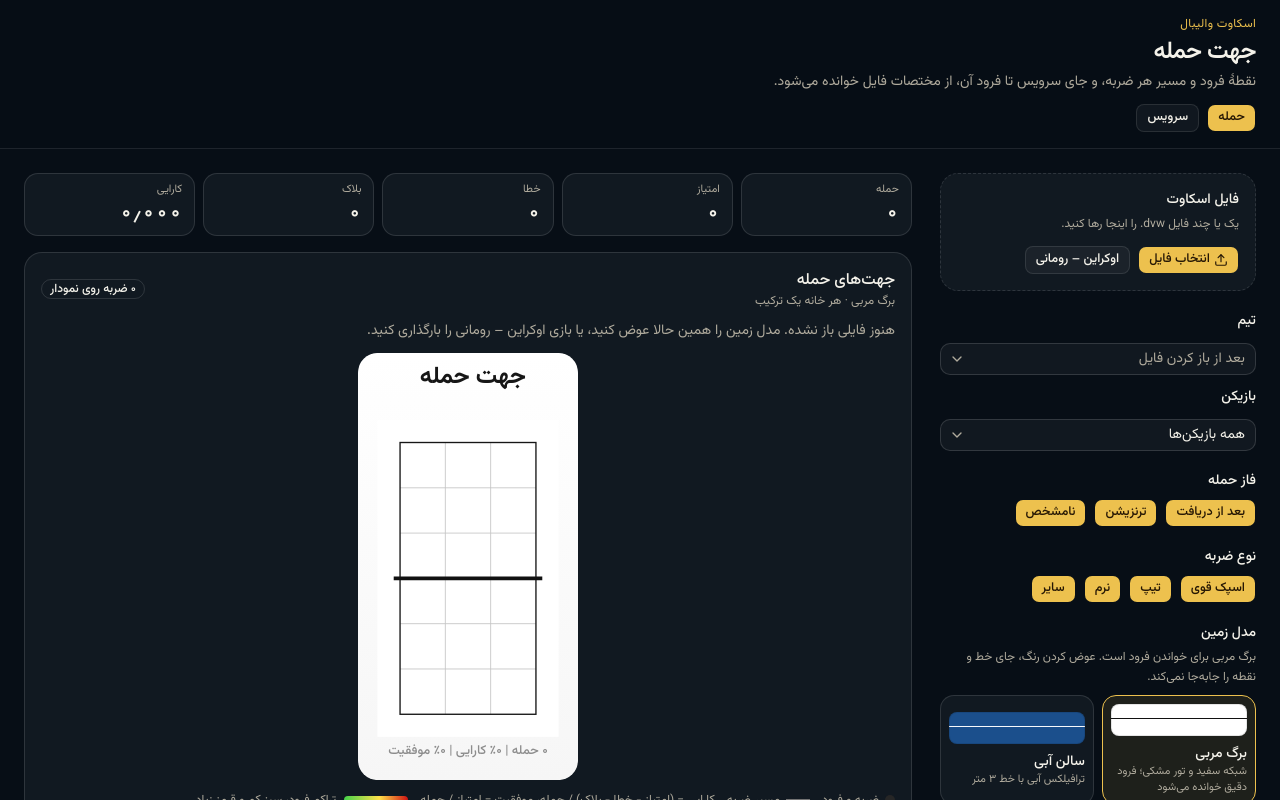
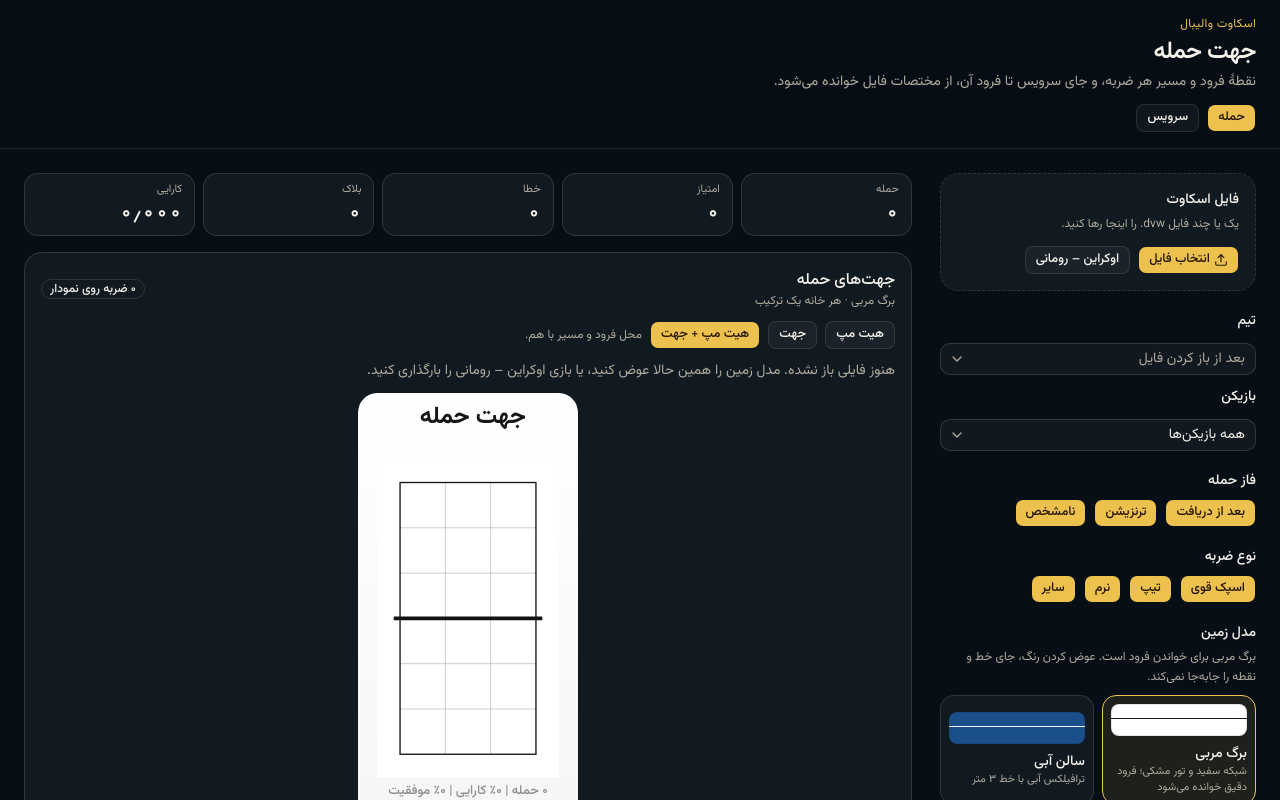
Before and after one commit to kiyarashM13/Volley_heatmap, a Next.js app: page / in a window 1280 px wide. Shown: the top 800 px of the page. Built offline with nearby package versions, Linux system fonts and the light colour scheme.

Commit message:
Put the three chart modes above the court.
The audience can switch among landing heatmap, direction lines, and both without leaving the diagram.

Co-authored-by: kiyarash.maleki13 <kiyarash.maleki13@gmail.com>

```diff
--- a/components/attack-app.tsx
+++ b/components/attack-app.tsx
@@ -24,10 +24,10 @@ const HITS: { id: Hit; label: string }[] = [
   { id: "other", label: "سایر" },
 ]
 
-const PLOTS: { id: PlotMode; label: string }[] = [
-  { id: "both", label: "هر دو" },
-  { id: "heatmap", label: "نقشه حرارتی" },
-  { id: "lines", label: "جهت" },
+const PLOTS: { id: PlotMode; label: string; hint: string }[] = [
+  { id: "heatmap", label: "هیت مپ", hint: "فقط محل فرود، بدون خط جهت." },
+  { id: "lines", label: "جهت", hint: "فقط مسیر، از نقطهٔ شروع تا فرود." },
+  { id: "both", label: "هیت مپ + جهت", hint: "محل فرود و مسیر با هم." },
 ]
 
 const GROUPS: Record<Skill, { id: GroupMode; label: string }[]> = {
@@ -453,21 +453,7 @@ export function AttackApp() {
           </section>
 
           <section>
-            <p className="text-sm font-medium">نمودار</p>
-            <div className="mt-2 flex flex-wrap gap-2">
-              {PLOTS.map((plot) => (
-                <Button
-                  key={plot.id}
-                  type="button"
-                  size="sm"
-                  variant={filters.mode === plot.id ? "default" : "outline"}
-                  onClick={() => setFilters((current) => ({ ...current, mode: plot.id }))}
-                >
-                  {plot.label}
-                </Button>
-              ))}
-            </div>
-            <p className="mt-3 text-sm font-medium">چیدمان</p>
+            <p className="text-sm font-medium">چیدمان</p>
             <div className="mt-2 flex flex-wrap gap-2">
               {GROUPS[skill].map((item) => (
                 <Button
@@ -533,6 +519,23 @@ export function AttackApp() {
                 </p>
               </div>
               <Badge variant="outline">{fa(visible.length)} {skill === "serve" ? "سرویس روی نمودار" : "ضربه روی نمودار"}</Badge>
+            </div>
+            <div className="mb-3 flex flex-wrap items-center gap-2">
+              {PLOTS.map((plot) => (
+                <Button
+                  key={plot.id}
+                  type="button"
+                  size="sm"
+                  variant={filters.mode === plot.id ? "default" : "outline"}
+                  aria-pressed={filters.mode === plot.id}
+                  onClick={() => setFilters((current) => ({ ...current, mode: plot.id }))}
+                >
+                  {plot.label}
+                </Button>
+              ))}
+              <span className="text-xs text-muted-foreground">
+                {PLOTS.find((plot) => plot.id === filters.mode)?.hint}
+              </span>
             </div>
             {matches.length === 0 ? (
               <p className="mb-3 text-sm text-muted-foreground">
```
